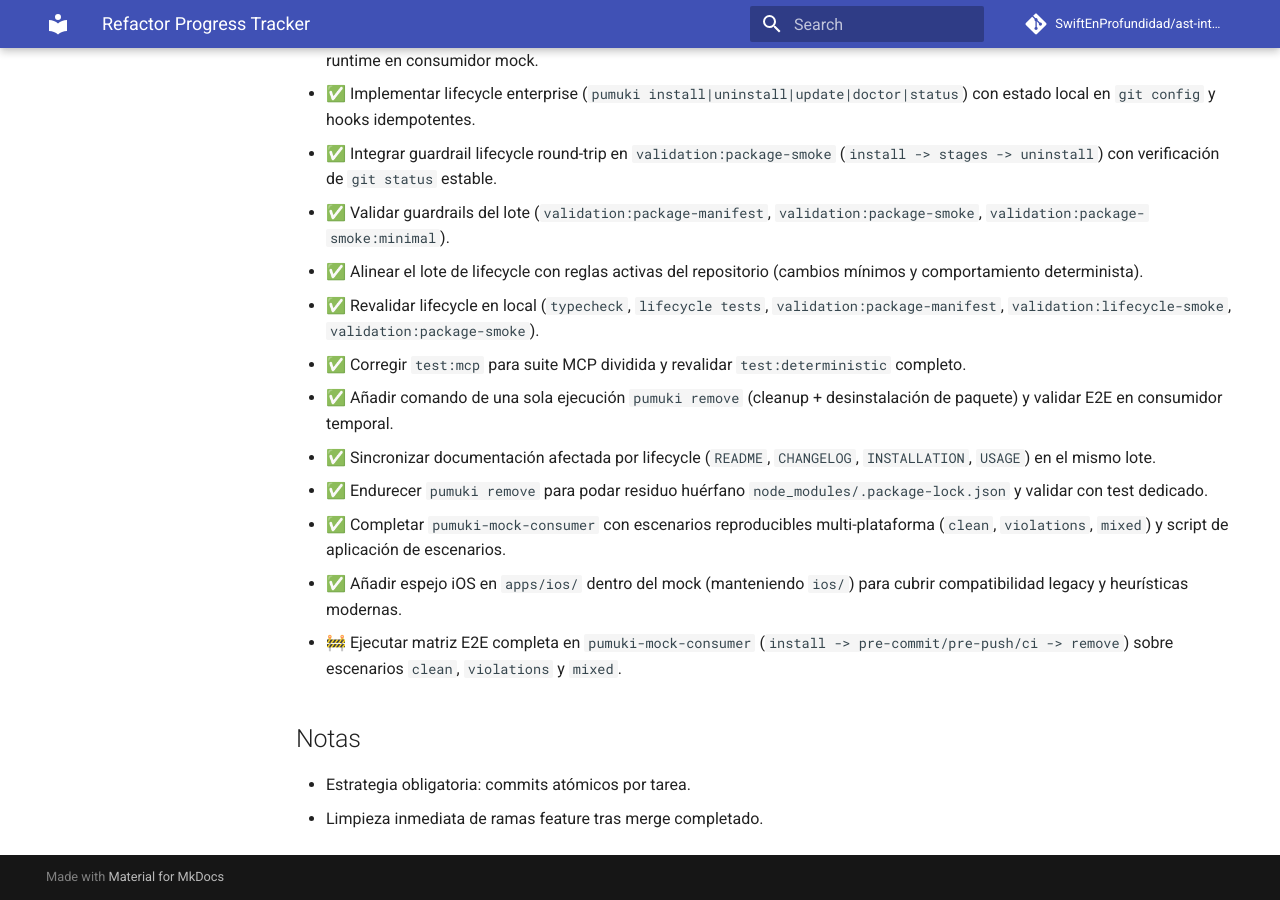
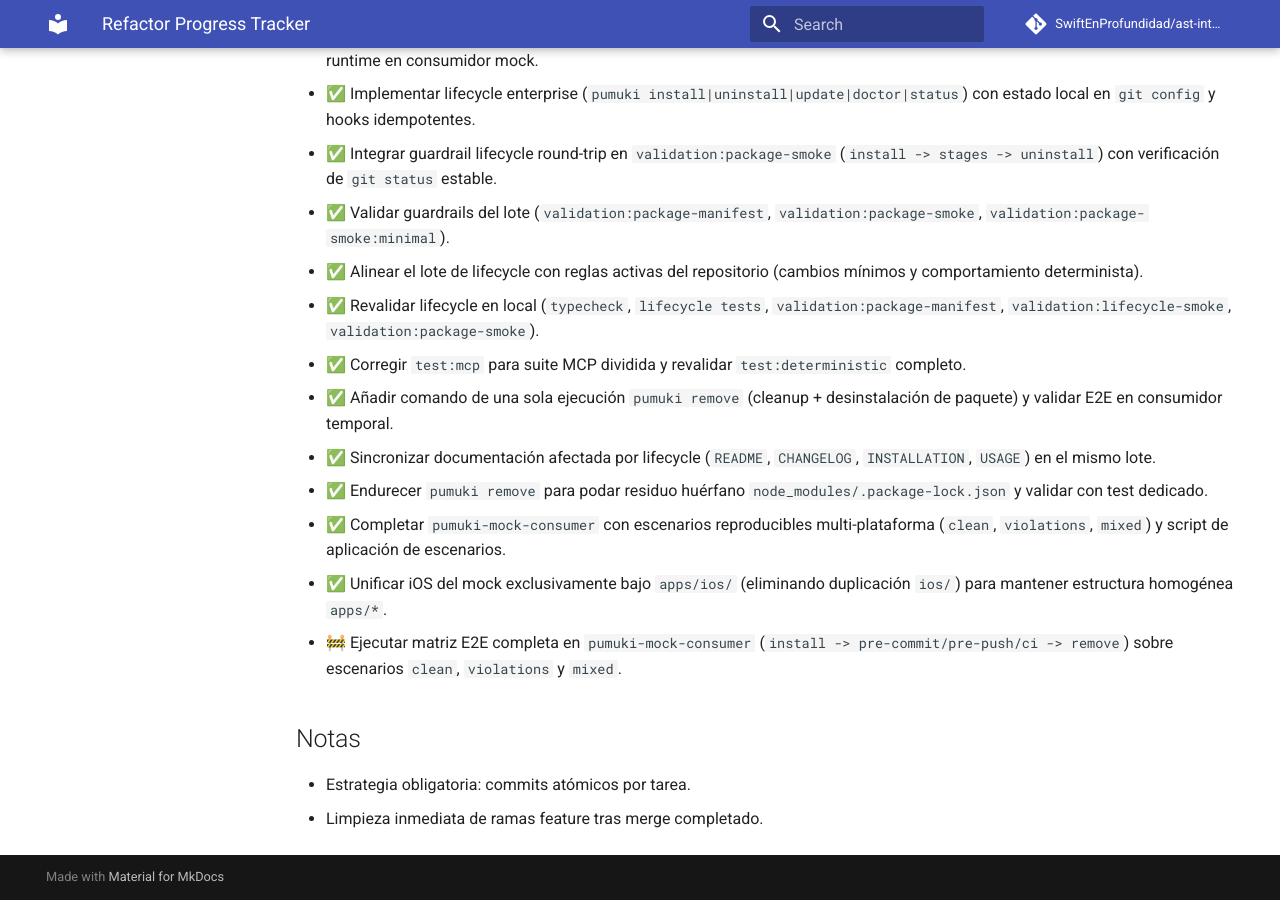
Before and after one commit to SwiftEnProfundidad/ast-intelligence-hooks, an MkDocs documentation site: the page built from docs/REFRACTOR_PROGRESS.md, in a window 1280 px wide and 900 px high, scrolled down 4861 px. Built offline with MkDocs 1.6.1 and Material for MkDocs 9.7.7, drawn with Linux system fonts in a browser that asks for light colours; comment, search, counter and statistics services are not loaded.

Commit message:
docs(progress): track ios path unification in mock baseline

```diff
--- a/docs/REFRACTOR_PROGRESS.md
+++ b/docs/REFRACTOR_PROGRESS.md
@@ -146,7 +146,7 @@ Estado consolidado del refactor con seguimiento de tareas y evidencia del avance
 - ✅ Sincronizar documentación afectada por lifecycle (`README`, `CHANGELOG`, `INSTALLATION`, `USAGE`) en el mismo lote.
 - ✅ Endurecer `pumuki remove` para podar residuo huérfano `node_modules/.package-lock.json` y validar con test dedicado.
 - ✅ Completar `pumuki-mock-consumer` con escenarios reproducibles multi-plataforma (`clean`, `violations`, `mixed`) y script de aplicación de escenarios.
-- ✅ Añadir espejo iOS en `apps/ios/` dentro del mock (manteniendo `ios/`) para cubrir compatibilidad legacy y heurísticas modernas.
+- ✅ Unificar iOS del mock exclusivamente bajo `apps/ios/` (eliminando duplicación `ios/`) para mantener estructura homogénea `apps/*`.
 - 🚧 Ejecutar matriz E2E completa en `pumuki-mock-consumer` (`install -> pre-commit/pre-push/ci -> remove`) sobre escenarios `clean`, `violations` y `mixed`.
 
 ## Notas
```
